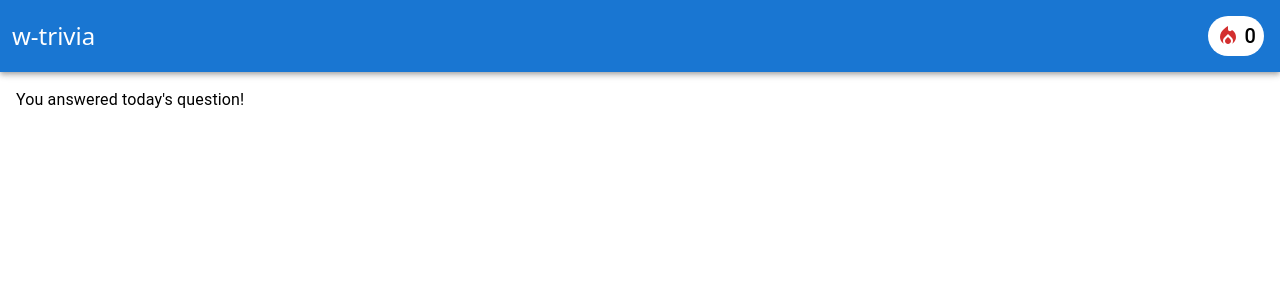
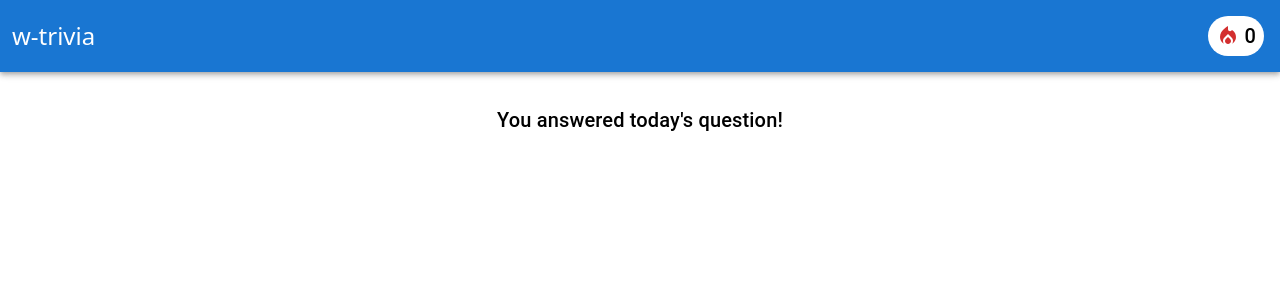
Before and after one commit to squach28/w-trivia, a React (Vite) app in the folder client/: page / in a window 1280 px wide. Shown: the top 300 px of the page. Built offline with nearby package versions, Linux system fonts and the light colour scheme; no server answers.

Commit message:
center text when user has already completed today's question

```diff
--- a/client/src/routes/index.tsx
+++ b/client/src/routes/index.tsx
@@ -61,10 +61,15 @@ function HomeComponent() {
   }, []);
   return (
     <main className="p-4">
-      {loading ? <CircularProgress /> : null}
+      {loading ? <CircularProgress sx={{ mx: "auto" }} /> : null}
       {question ? <QuestionItem question={question} /> : null}
       {!loading && question === null ? (
-        <Typography>You answered today's question!</Typography>
+        <Typography
+          variant="h6"
+          sx={{ width: "50%", mt: 2, mx: "auto", textAlign: "center" }}
+        >
+          You answered today's question!
+        </Typography>
       ) : null}
     </main>
   );
```
